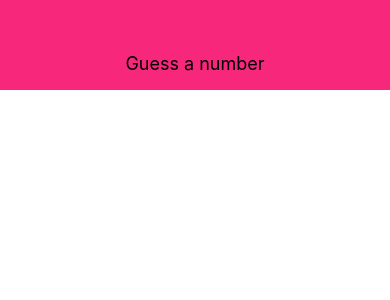
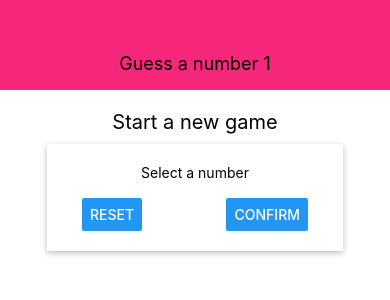
Before and after one commit to Premti/learning-react-native-2, a React Native app: screen / in a window 390 px wide. Shown: the top 300 px of the page. Built offline with nearby package versions, Linux system fonts and the light colour scheme.

Commit message:
shadow styling done around buttons

```diff
--- a/App.js
+++ b/App.js
@@ -2,11 +2,13 @@
 import React from 'react';
 import { StyleSheet, Text, View } from 'react-native';
 import Header from './components/Header'
+import StartGameScreen from './screens/StartGameScreen'
 
 export default function App() {
   return (
     <View style={styles.screen}>
-      <Header title="Guess a number"/>
+      <Header title="Guess a number 1"/>
+      <StartGameScreen />
     </View>
   );
 }
--- /dev/null
+++ b/screens/StartGameScreen.js
@@ -0,0 +1,57 @@
+import React from 'react'
+import { View, StyleSheet, Text, TextInput, Button} from 'react-native'
+
+const StartGameScreen = props => {
+
+    return(
+        <View style={styles.screen}>
+            <Text style={styles.title}>
+               Start a new game
+            </Text>
+            <View style={styles.inputContainer}>
+                <Text>
+                    Select a number
+                </Text>
+                <TextInput />
+                <View style={styles.buttonContainer}>
+                    <Button title="Reset" onPress={() => {}}/>
+                    <Button title="confirm" onPress={() => {}}/>
+                </View>
+            </View>
+        </View>
+    )
+}
+
+const styles = StyleSheet.create({
+
+    screen: {
+        flex: 1,
+        padding: 10,
+        alignItems: "center",
+    },
+    title: {
+        fontSize: 20,
+        marginVertical: 10,
+
+    },
+    inputContainer: {
+        width: 300,
+        maxWidth: "80%",
+        alignItems: "center",
+        shadowColor: "black",
+        shadowOffset: {width: 0, height: 2},
+        shadowRadius: 6,
+        shadowOpacity: 0.26,
+        elevation: 5,
+        backgroundColor: "white",
+        padding: 20
+    },
+    buttonContainer: {
+        flexDirection: "row",
+        width: "100%",
+        justifyContent: "space-between",
+        paddingHorizontal: 15
+    }
+})
+
+export default StartGameScreen
```
